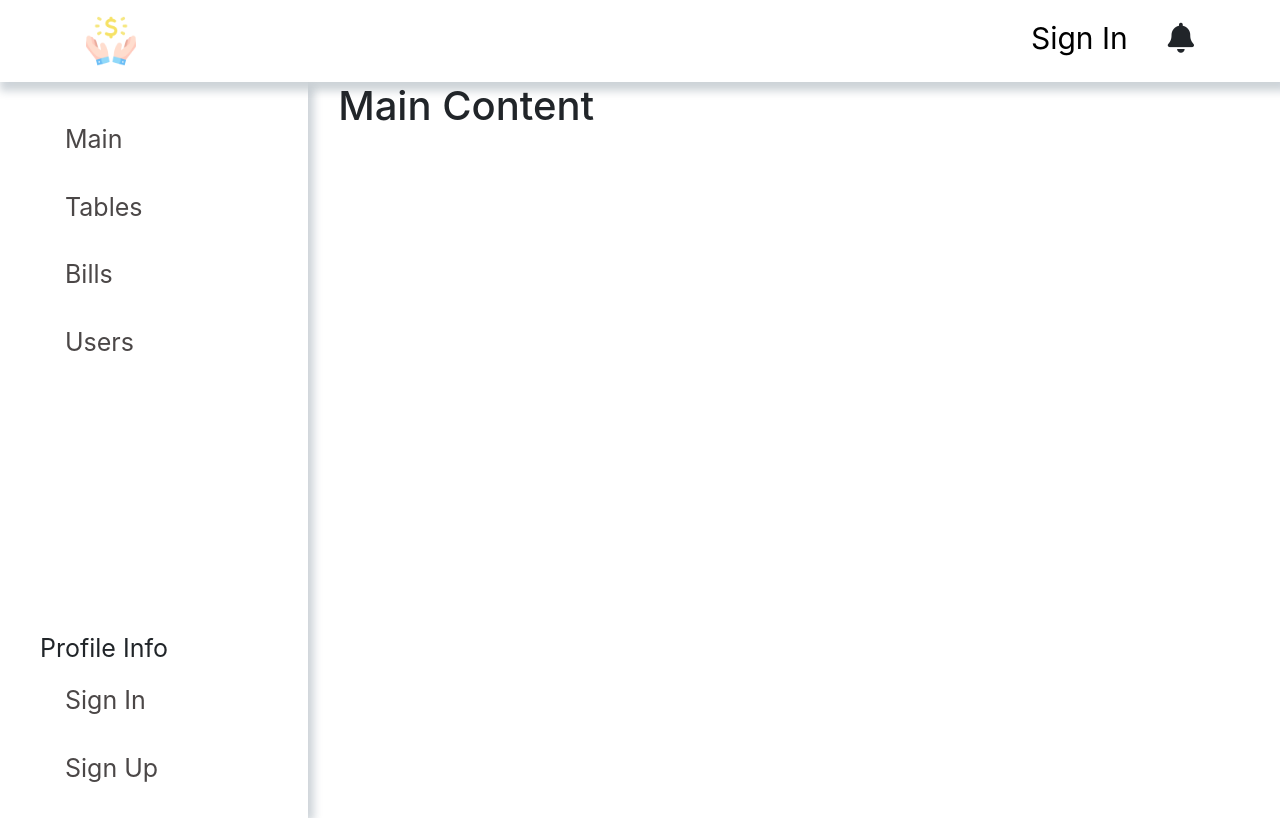
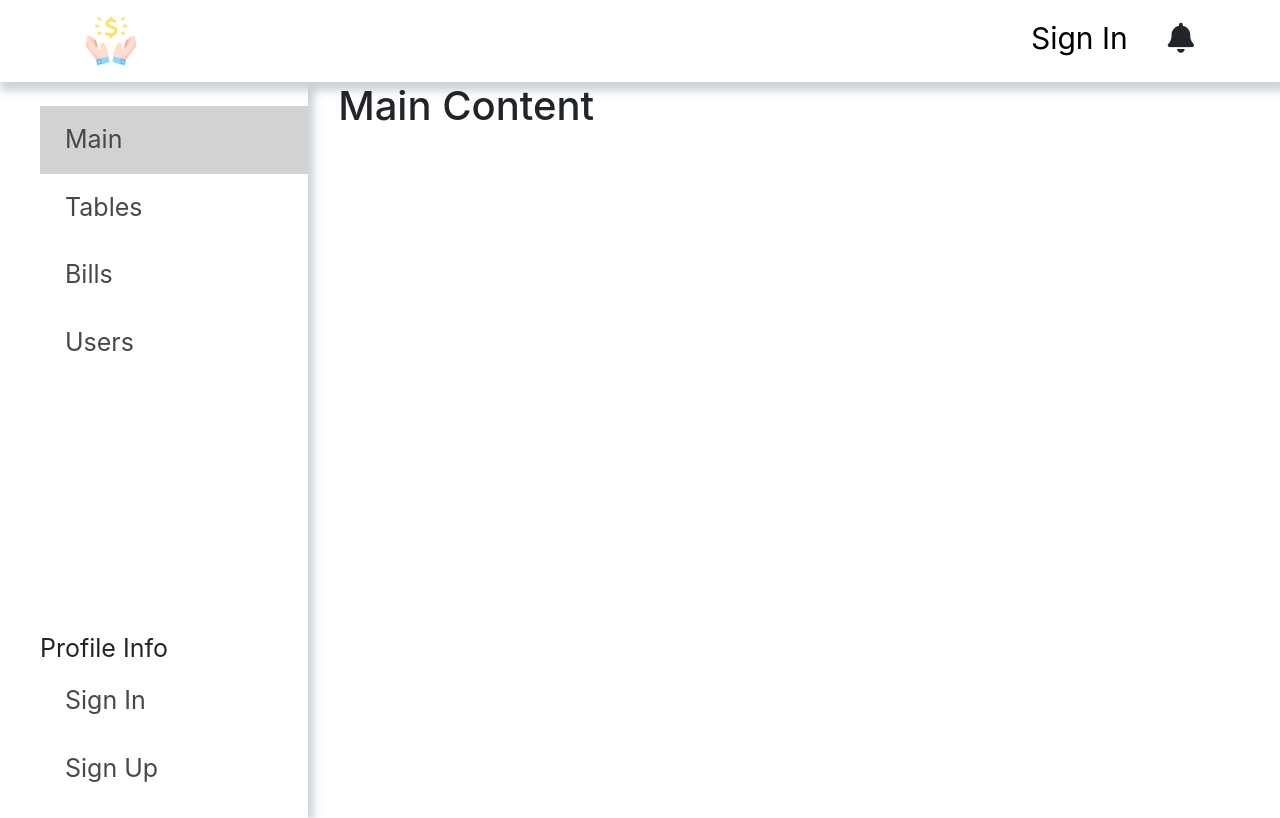
Before and after one commit to ReginaMos/vue-ts, a Vue app: page / in a window 1280 px wide. Built offline with nearby package versions, Linux system fonts and the light colour scheme.

Commit message:
feat: new features

```diff
--- a/src/components/AsideComponent.vue
+++ b/src/components/AsideComponent.vue
@@ -3,7 +3,7 @@
         <div class="aside-content pt-4">
             <ul>
                 <router-link to="/" class="no-line">
-                    <div :class="['menu-elem', {'active' : $route.path === '/bills'}]">
+                    <div :class="['menu-elem', {'active' : $route.path === '/'}]">
                         <li>Main</li>
                     </div>
                 </router-link>
```
